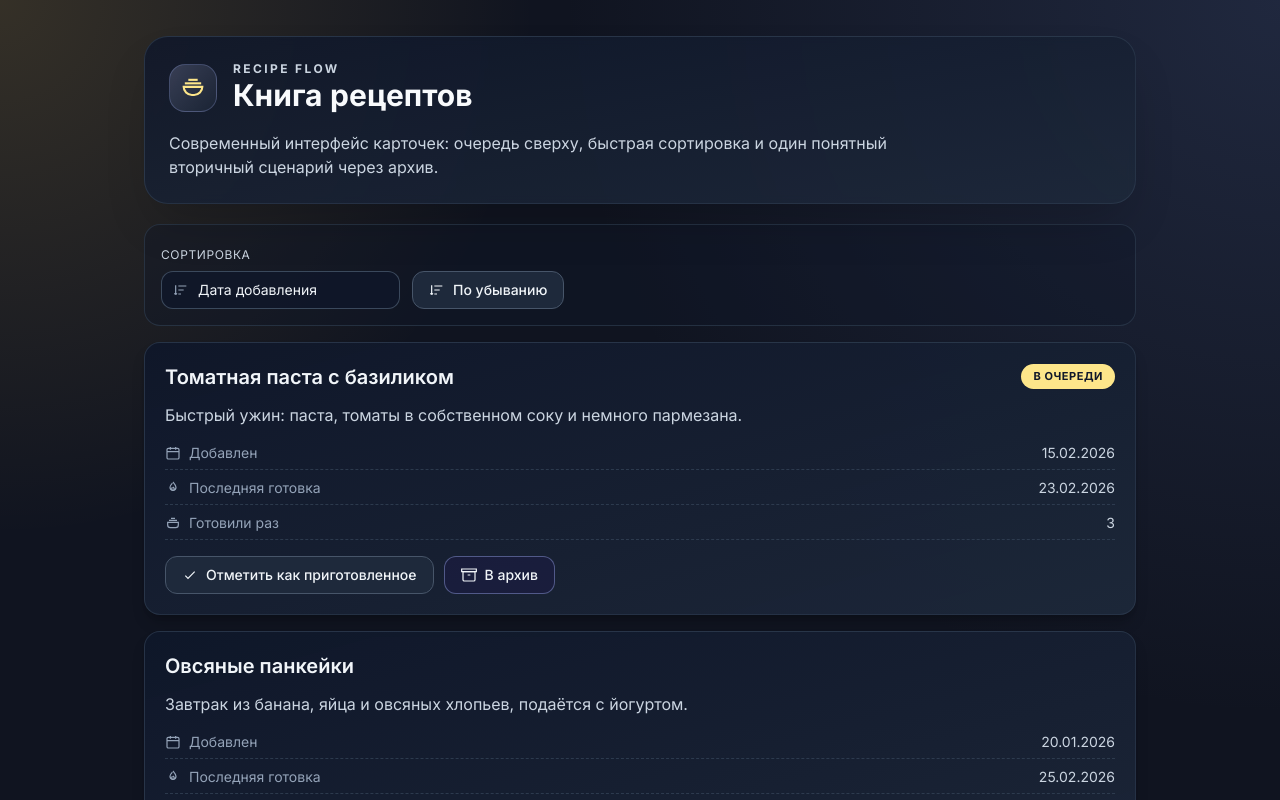
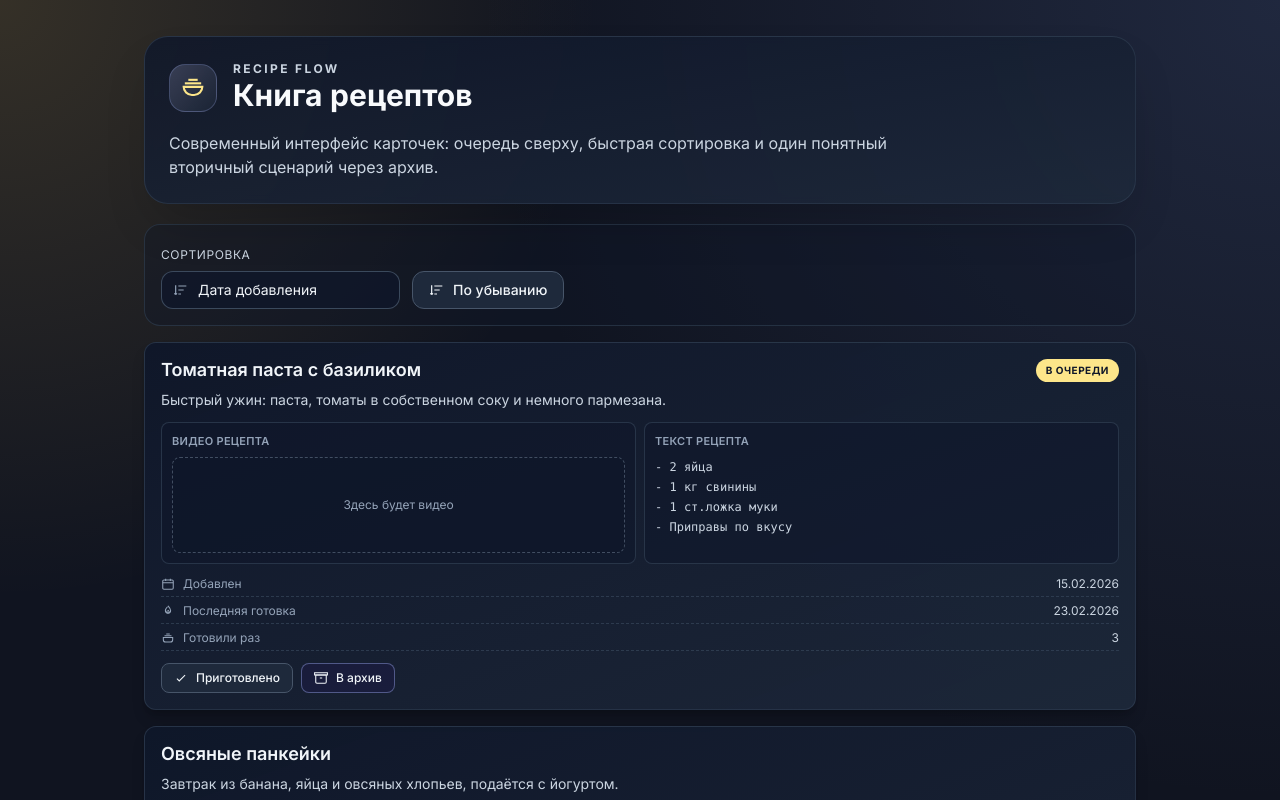
Before and after one commit to Perkin/recepies, a React (Vite) app: page / in a window 1280 px wide. Shown: the top 800 px of the page. Built offline with nearby package versions, Linux system fonts and the light colour scheme.

Commit message:
Сделать карточки рецептов компактнее и добавить заглушки

```diff
--- a/src/components/recipe/RecipeCard.jsx
+++ b/src/components/recipe/RecipeCard.jsx
@@ -1,51 +1,66 @@
 import { ArchiveIcon, CalendarIcon, CheckIcon, FlameIcon, PotIcon } from '../icons'
 import { formatDate } from '../../utils/date'
 
+const ingredientsPlaceholder = `- 2 яйца\n- 1 кг свинины\n- 1 ст.ложка муки\n- Приправы по вкусу`
+
 export function RecipeCard({ recipe }) {
   return (
-    <article className="rounded-2xl border border-slate-700/60 bg-gradient-to-br from-slate-900/95 to-slate-800/90 p-5 shadow-lg shadow-black/20">
-      <div className="flex flex-wrap items-center justify-between gap-2">
-        <h2 className="text-xl font-semibold text-slate-100">{recipe.title}</h2>
+    <article className="rounded-xl border border-slate-700/60 bg-gradient-to-br from-slate-900/95 to-slate-800/90 p-4 shadow-lg shadow-black/20">
+      <div className="flex flex-wrap items-start justify-between gap-2">
+        <h2 className="text-lg font-semibold leading-tight text-slate-100">{recipe.title}</h2>
         {recipe.isQueued ? (
-          <span className="inline-flex items-center rounded-full bg-amber-200 px-3 py-1 text-[11px] font-bold uppercase tracking-wider text-slate-900">
+          <span className="inline-flex items-center rounded-full bg-amber-200 px-2.5 py-1 text-[10px] font-bold uppercase tracking-wider text-slate-900">
             В очереди
           </span>
         ) : null}
       </div>
 
-      <p className="mt-3 text-slate-300">{recipe.description}</p>
+      <p className="mt-2 text-sm text-slate-300">{recipe.description}</p>
 
-      <dl className="mt-4 grid gap-2 text-sm">
+      <div className="mt-3 grid gap-2 sm:grid-cols-2">
+        <section className="placeholder-box">
+          <p className="placeholder-title">Видео рецепта</p>
+          <div className="mt-2 flex h-24 items-center justify-center rounded-lg border border-dashed border-slate-600/90 bg-slate-900/70 text-center text-xs text-slate-400">
+            Здесь будет видео
+          </div>
+        </section>
+        <section className="placeholder-box">
+          <p className="placeholder-title">Текст рецепта</p>
+          <pre className="mt-2 whitespace-pre-wrap text-xs leading-5 text-slate-300">{ingredientsPlaceholder}</pre>
+        </section>
+      </div>
+
+      <dl className="mt-3 grid gap-1.5 text-xs">
         <div className="meta-row">
           <dt className="meta-term">
-            <CalendarIcon className="h-4 w-4" />
+            <CalendarIcon className="h-3.5 w-3.5" />
             Добавлен
           </dt>
           <dd>{formatDate(recipe.createdAt)}</dd>
         </div>
         <div className="meta-row">
           <dt className="meta-term">
-            <FlameIcon className="h-4 w-4" />
+            <FlameIcon className="h-3.5 w-3.5" />
             Последняя готовка
           </dt>
           <dd>{formatDate(recipe.lastCookedAt)}</dd>
         </div>
         <div className="meta-row">
           <dt className="meta-term">
-            <PotIcon className="h-4 w-4" />
+            <PotIcon className="h-3.5 w-3.5" />
             Готовили раз
           </dt>
           <dd>{recipe.cookCount}</dd>
         </div>
       </dl>
 
-      <div className="mt-4 flex flex-wrap gap-2.5">
-        <button type="button" className="btn-primary">
-          <CheckIcon className="h-4 w-4" />
-          Отметить как приготовленное
+      <div className="mt-3 flex flex-wrap gap-2">
+        <button type="button" className="btn-primary btn-compact">
+          <CheckIcon className="h-3.5 w-3.5" />
+          Приготовлено
         </button>
-        <button type="button" className="btn-secondary">
-          <ArchiveIcon className="h-4 w-4" />
+        <button type="button" className="btn-secondary btn-compact">
+          <ArchiveIcon className="h-3.5 w-3.5" />
           В архив
         </button>
       </div>
--- a/src/index.css
+++ b/src/index.css
@@ -35,8 +35,20 @@
     @apply inline-flex items-center gap-2 rounded-xl border border-indigo-300/40 bg-indigo-950/40 px-4 py-2 text-sm font-medium text-slate-100 transition hover:-translate-y-0.5 hover:border-indigo-300/70 hover:bg-indigo-900/35;
   }
 
+  .btn-compact {
+    @apply rounded-lg px-3 py-1.5 text-xs;
+  }
+
+  .placeholder-box {
+    @apply rounded-lg border border-slate-700/70 bg-slate-900/55 p-2.5;
+  }
+
+  .placeholder-title {
+    @apply text-[11px] font-semibold uppercase tracking-wide text-slate-400;
+  }
+
   .meta-row {
-    @apply flex items-center justify-between gap-3 border-b border-dashed border-slate-700/80 pb-1.5 text-slate-300;
+    @apply flex items-center justify-between gap-3 border-b border-dashed border-slate-700/80 pb-1 text-slate-300;
   }
 
   .meta-term {
```
